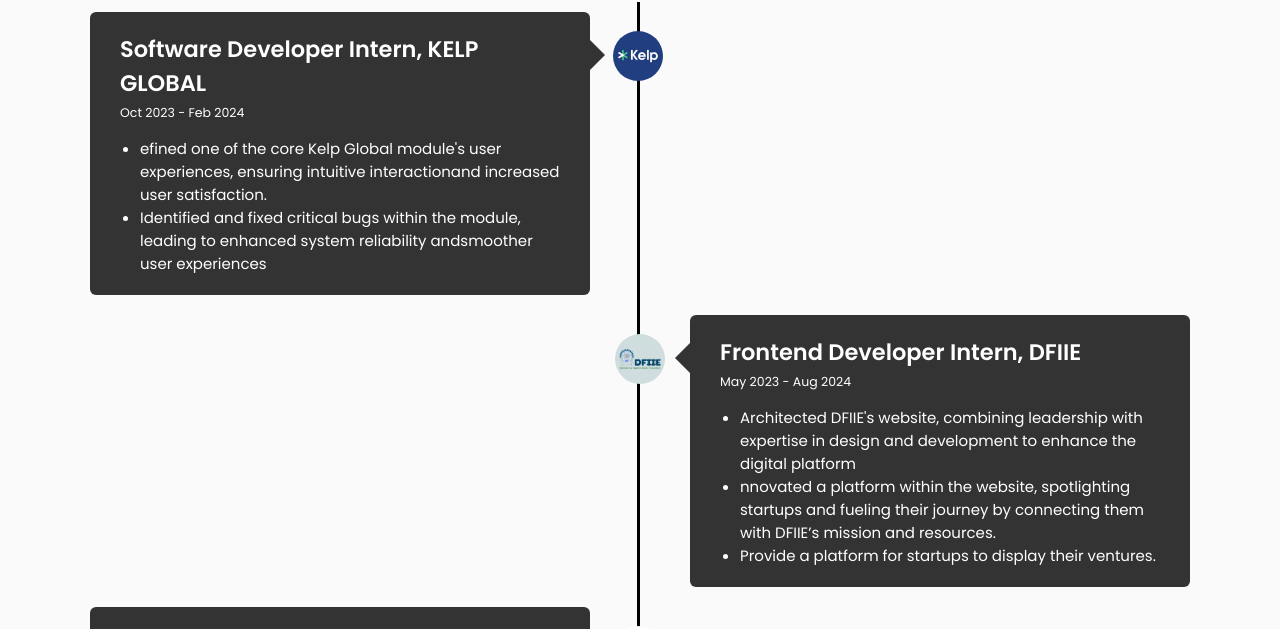
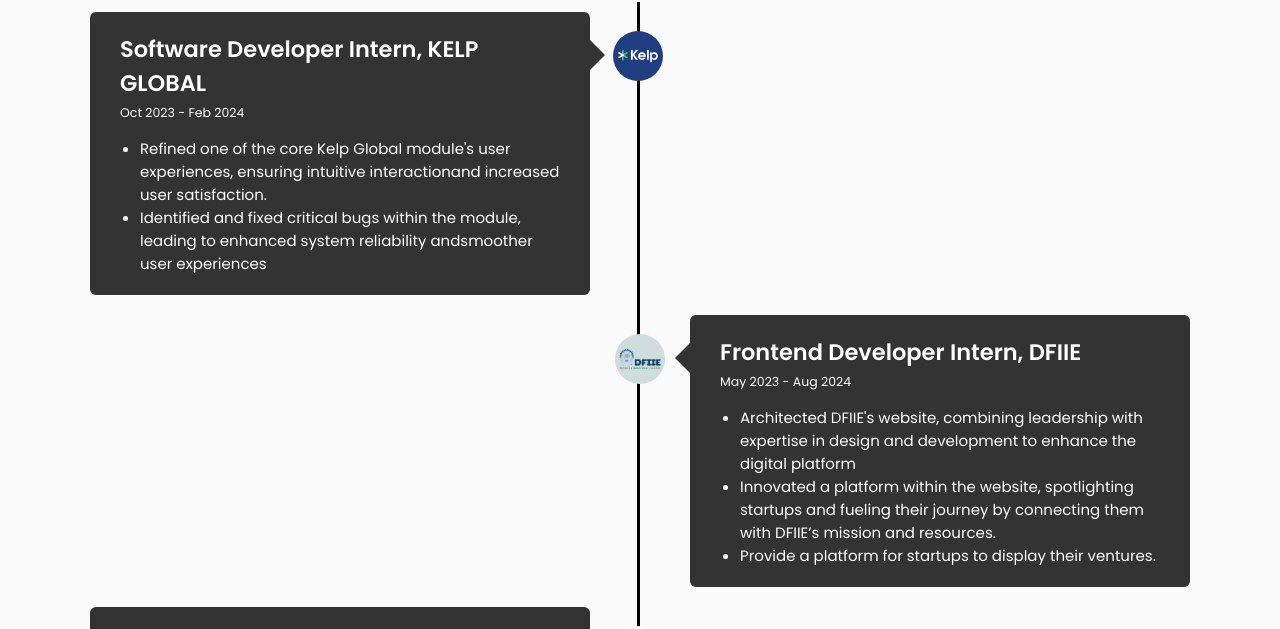
Before and after one commit to krh1102002/Portfolio, a React (Create React App) app: page / in a window 1280 px wide. Shown: the part 1656-2285 px from the top of the page. Built offline with nearby package versions, Linux system fonts and the light colour scheme.

Commit message:
resolving the changes

```diff
--- a/src/components/experience/experience.jsx
+++ b/src/components/experience/experience.jsx
@@ -14,7 +14,7 @@
       end: "Feb 2024",
       imgSrc: kelp,
       shortDescriptions: [
-        "efined one of the core Kelp Global module's user experiences, ensuring intuitive interactionand increased user satisfaction.",
+        "Refined one of the core Kelp Global module's user experiences, ensuring intuitive interactionand increased user satisfaction.",
         "Identified and fixed critical bugs within the module, leading to enhanced system reliability andsmoother user experiences",
       ],
     },
@@ -26,7 +26,7 @@
       imgSrc: dfiie,
       shortDescriptions: [
         "Architected DFIIE's website, combining leadership with expertise in design and development to enhance the digital platform",
-        "nnovated a platform within the website, spotlighting startups and fueling their journey by connecting them with DFIIE’s mission and resources.",
+        "Innovated a platform within the website, spotlighting startups and fueling their journey by connecting them with DFIIE’s mission and resources.",
         "Provide a platform for startups to display their ventures.",
       ],
     },
```
Also changed, not shown: 1 other file (tests, documents, lock files or other folders).
